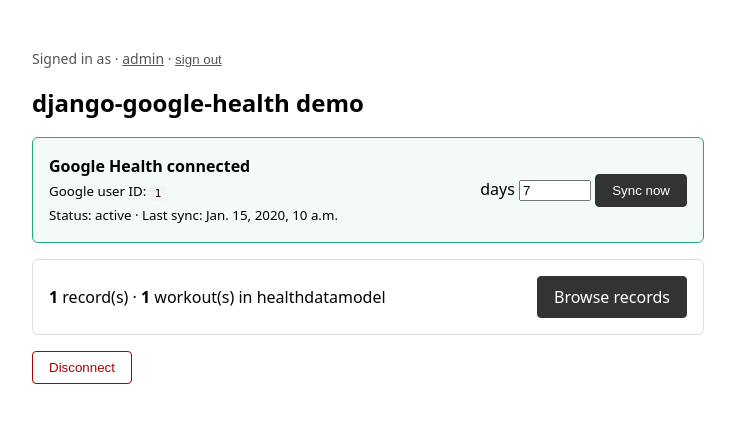
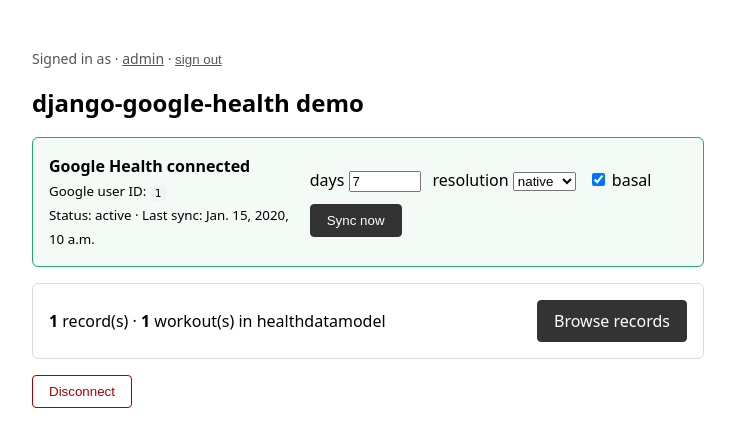
Before and after one commit to andyreagan/django-google-health, a Django app: template demo/templates/demo/home.html in a window 1280 px wide. Shown: the top 447 px of the page, without its empty margins (272-1007 px from the left). Run offline with Django 4.2, Linux system fonts and the light colour scheme; the template is opened without the code that fills it: most values are stand-ins (such as "Sample title", 1, 10 or a date in 2020); data that the repository does not hold is empty.

Commit message:
feat(demo): expose resolution + basal toggles on the sync form
Three new inline form fields on the demo homepage:

  days        existing — window size
  resolution  select: native (default) / 15 min / hourly / daily
              maps to sync_user(resolution_minutes=...)
  basal       checkbox (checked by default) → compute_basal=

Flash message reports the resolution choice so you can tell at a glance
which path ran:

  "Synced 109 record(s) at 15-minute rollups: steps=3, …, total-calories=2, floors=0"

Co-Authored-By: Claude Opus 4.7 (1M context) <noreply@anthropic.com>

```diff
--- a/demo/templates/demo/home.html
+++ b/demo/templates/demo/home.html
@@ -44,9 +44,24 @@
           Last sync: {{ connection.last_sync_at|default:"never" }}
         </small>
       </div>
-      <form action="{% url 'demo-sync' %}" method="post">
+      <form action="{% url 'demo-sync' %}" method="post" style="display:flex;align-items:center;gap:0.75rem;flex-wrap:wrap">
         {% csrf_token %}
-        <label>days <input type="number" name="days" value="7" min="1" max="90" style="width:4rem" /></label>
+        <label>
+          days
+          <input type="number" name="days" value="7" min="1" max="90" style="width:4rem" />
+        </label>
+        <label>
+          resolution
+          <select name="resolution">
+            <option value="">native</option>
+            <option value="15">15 min</option>
+            <option value="60">hourly</option>
+            <option value="1440">daily</option>
+          </select>
+        </label>
+        <label style="display:inline-flex;align-items:center;gap:0.25rem">
+          <input type="checkbox" name="compute_basal" checked /> basal
+        </label>
         <button type="submit">Sync now</button>
       </form>
     </div>
```
Also changed, not shown: demo/views.py (+20 -2 lines).
